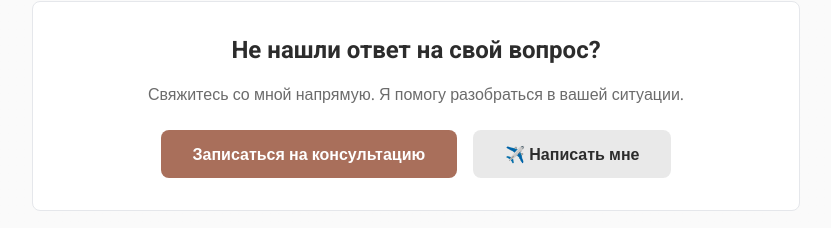
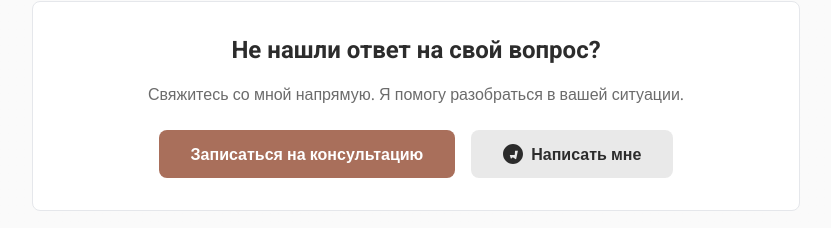
Before and after one commit to anyamalets/anyamalets-site, a Next.js app: page /faq in a window 1280 px wide. Shown: the part 1527-1755 px from the top of the page, without its empty margins (224-1055 px from the left). Built offline with nearby package versions, Linux system fonts and the light colour scheme.

Commit message:
Replace emoji with official Telegram logo SVG icon

```diff
--- a/app/faq/page.tsx
+++ b/app/faq/page.tsx
@@ -120,9 +120,12 @@ export default function FAQPage() {
               </a>
               <a
                 href="https://t.me/anyamalets"
-                className="inline-block px-8 py-3 bg-text/10 text-text rounded-lg font-semibold hover:bg-text/20 transition-colors"
+                className="inline-flex items-center gap-2 px-8 py-3 bg-text/10 text-text rounded-lg font-semibold hover:bg-text/20 transition-colors"
               >
-                ✈️ Написать мне
+                <svg className="w-5 h-5" viewBox="0 0 24 24" fill="currentColor" xmlns="http://www.w3.org/2000/svg">
+                  <path d="M12 0C5.373 0 0 5.373 0 12s5.373 12 12 12 12-5.373 12-12S18.627 0 12 0zm5.894 8.221l-1.97 9.28c-.145.658-.537.818-1.084.508l-3-2.21-1.446 1.394c-.16.16-.295.295-.605.295-.397 0-.33-.149-.465-.526l-1.063-3.282c-.04-.121-.022-.28.053-.407.075-.127.2-.19.334-.19h5.109c.231 0 .358-.124.4-.356l.266-4.172c.042-.371.176-.533.4-.533.168 0 .335.084.335.084z"/>
+                </svg>
+                Написать мне
               </a>
             </div>
           </div>
```
